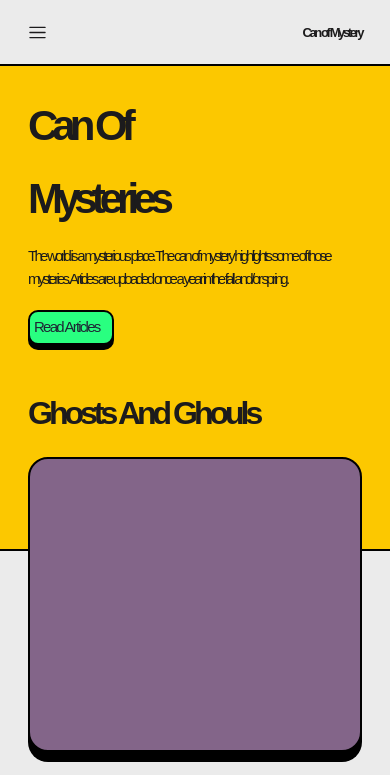
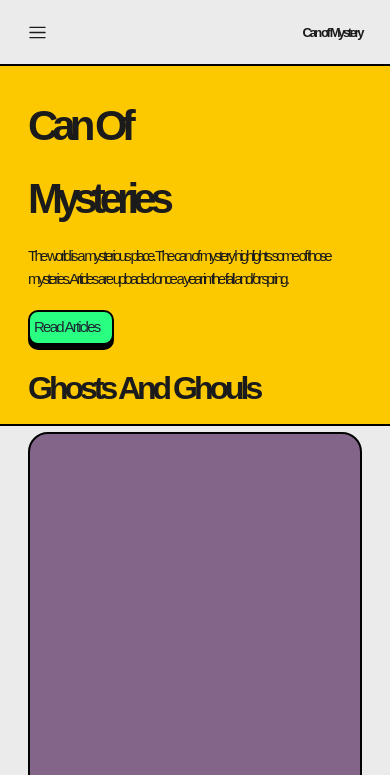
Before and after one commit to apodicticscott/ModularBlogPlatform, a Next.js app in the folder canofmystery/: page / in a window 390 px wide. Shown: the top 775 px of the page. Built offline with nearby package versions, Linux system fonts and the light colour scheme; a web font is replaced by a local one.

Commit message:
Working on Bug - Uploaded to update the mac book repo

```diff
--- a/canofmystery/components/lander/Lander.jsx
+++ b/canofmystery/components/lander/Lander.jsx
@@ -4,9 +4,9 @@ import { Header, XLHeader, LargeParagraph } from "../TextComponents";
 
 const Lander = () => {
     return (
-        <div className="h-screen w-screen 3xl:h-[60vw] 3xl:max-h-screen overflow-hidden flex flex-col lg:flex-row bg-base-100 ">
+        <div className="h-max  w-screen 3xl:h-[60vw] 3xl:max-h-screen overflow-hidden flex flex-col lg:flex-row bg-base-100 ">
             <div className="h-full w-[100%] mt-16 pt-[10px] lg:mt-0 lg:w-full flex flex-col justify-between lg:flex-row lg:items-center bg-primary dark:bg-secondary-dark lg:border-b-3 lg:border-b-0 lg:border-r-black lg:border-r-3"  >
-                <div className="3xl:flex 3xl:flex-col 3xl:w-[60vw] w-full h-max px-7  lg:px-0 py-[20px] lg:py-0 3xl:items-start 3xl:pr-[50px]">
+                <div className="3xl:flex 3xl:flex-col 3xl:w-[60vw] w-full h-[350px] lg:h-max px-7  lg:px-0 py-[20px] lg:py-0 3xl:items-start 3xl:pr-[50px]">
                     <div className="w-full 3xl:w-[45vw] lg:pl-7 3xl:px-[2.5vw] lg:min-h-[230px]">
                         <Header type="landerTitle" classes="flex flex-col gap-0 md:gap-7 xs-sm:flex-row md:flex-row lg:flex-col xl:flex-row lg:w-[100%] xl:w-[90%]">
                             <div className="min-w-max">
@@ -28,12 +28,12 @@ const Lander = () => {
                         </button>
                     </div>
                 </div>
-                <div className="h-[35vh] xs-sm:h-[45vh] lg:w-[925px]  lg:hidden px-7  lg:pt-28 flex flex-col justify-end dark:bg-base-100-dark text-t-header-light bg-base-100 dark:text-t-dark border-y-2 border-b-black">
+                <div className="xs:h-[500px] xs-sm:h-[450px] lg:w-[925px]  lg:hidden px-7  lg:pt-28 flex flex-col justify-end dark:bg-base-100-dark text-t-header-light bg-base-100 dark:text-t-dark border-y-2 border-b-black">
 
                     <Header type="md" classes={"relative top-[-25px]"}>
                             Ghosts And Ghouls
                     </Header>
-                    <div className="relative top-[-15px] md:top-[-25px] max-w-full min-h-[35vh] xs-sm:min-h-[45vh]  md:min-h-[43vh] bg-dark-purple rounded-lg border-2 my-[10px] shadow-lg">
+                    <div className="relative top-[-15px] md:top-[-25px] max-w-full min-h-[400px] xs-sm:min-h-[400px]  md:min-h-[400px] bg-dark-purple rounded-lg border-2 my-[10px] shadow-lg">
 
                     </div>
                     <div className="relative top-[-15px] md:top-[-25px] w-full h-max flex flex-col items-end p-[10px] ">
```
